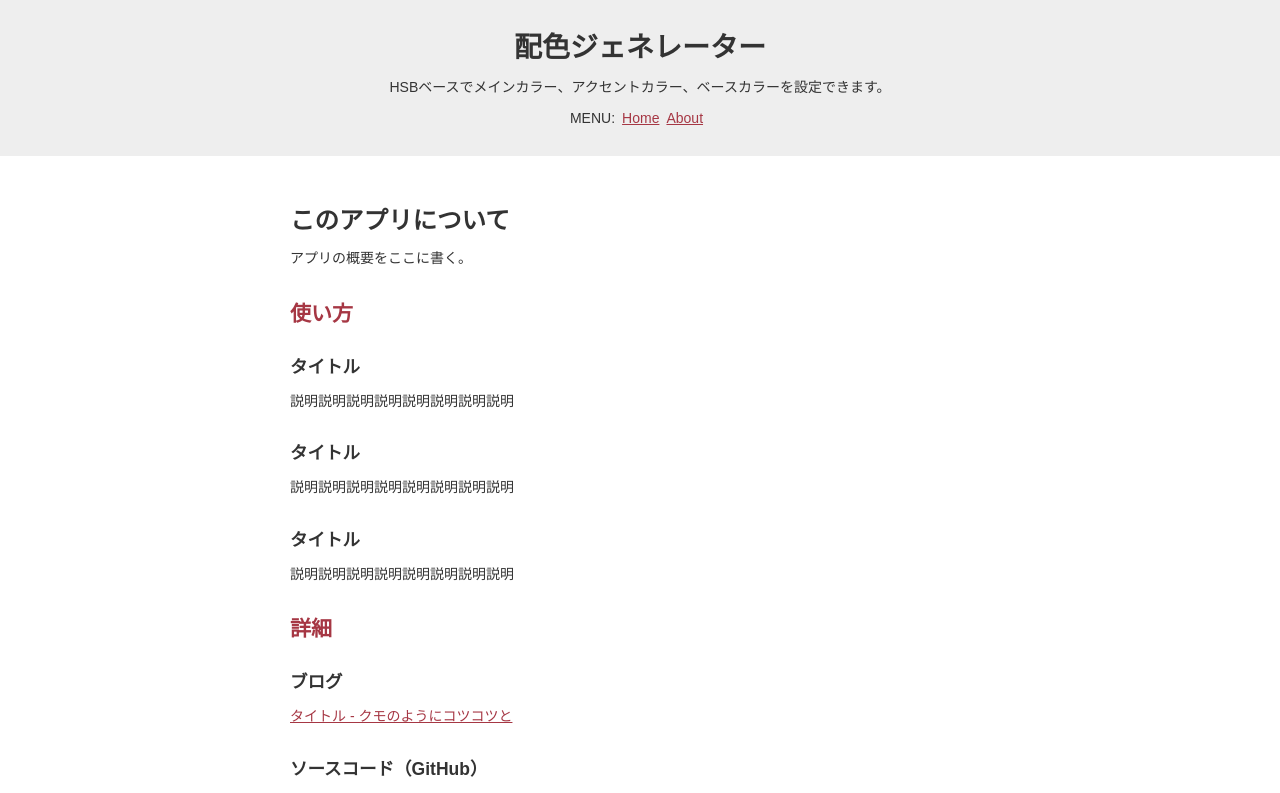
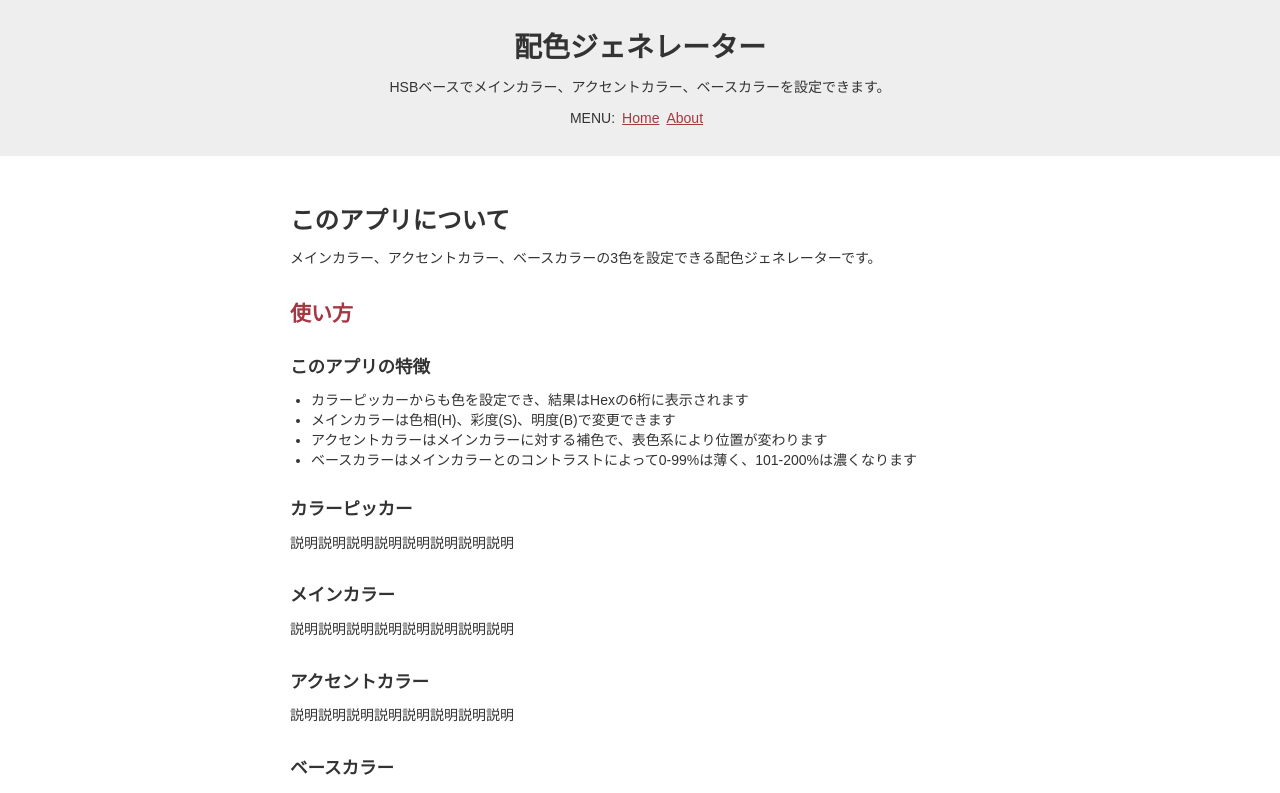
Before and after one commit to ryo-i/color-scheme-generator, a Next.js app: page /about in a window 1280 px wide. Shown: the top 793 px of the page. Built offline with nearby package versions, Linux system fonts and the light colour scheme.

Commit message:
アプリの特徴を記載 #25

```diff
--- a/pages/about.tsx
+++ b/pages/about.tsx
@@ -7,7 +7,7 @@ import Data from '../data/data.json';
 
 const headerTitle = Data.header.title;
 const pageTitle = 'このアプリについて';
-const pageText = 'アプリの概要をここに書く。';
+const pageText = 'メインカラー、アクセントカラー、ベースカラーの3色を設定できる配色ジェネレーターです。';
 const headTitle = pageTitle + ' | ' + headerTitle;
 
 
@@ -29,15 +29,28 @@ function About() {
             <section>
                 <h2>使い方</h2>
                 <section>
-                    <h3>タイトル</h3>
+                    <h3>このアプリの特徴</h3>
+                    <ul>
+                        <li>カラーピッカーからも色を設定でき、結果はHexの6桁に表示されます</li>
+                        <li>メインカラーは色相(H)、彩度(S)、明度(B)で変更できます</li>
+                        <li>アクセントカラーはメインカラーに対する補色で、表色系により位置が変わります</li>
+                        <li>ベースカラーはメインカラーとのコントラストによって0-99%は薄く、101-200%は濃くなります</li>
+                    </ul>
+                </section>
+                <section>
+                    <h3>カラーピッカー</h3>
                     <p>説明説明説明説明説明説明説明説明</p>
                 </section>
                 <section>
-                    <h3>タイトル</h3>
+                    <h3>メインカラー</h3>
                     <p>説明説明説明説明説明説明説明説明</p>
                 </section>
                 <section>
-                    <h3>タイトル</h3>
+                    <h3>アクセントカラー</h3>
+                    <p>説明説明説明説明説明説明説明説明</p>
+                </section>
+                <section>
+                    <h3>ベースカラー</h3>
                     <p>説明説明説明説明説明説明説明説明</p>
                 </section>
             </section>
```
Also changed, not shown: 1 other file (tests, documents, lock files or other folders).
